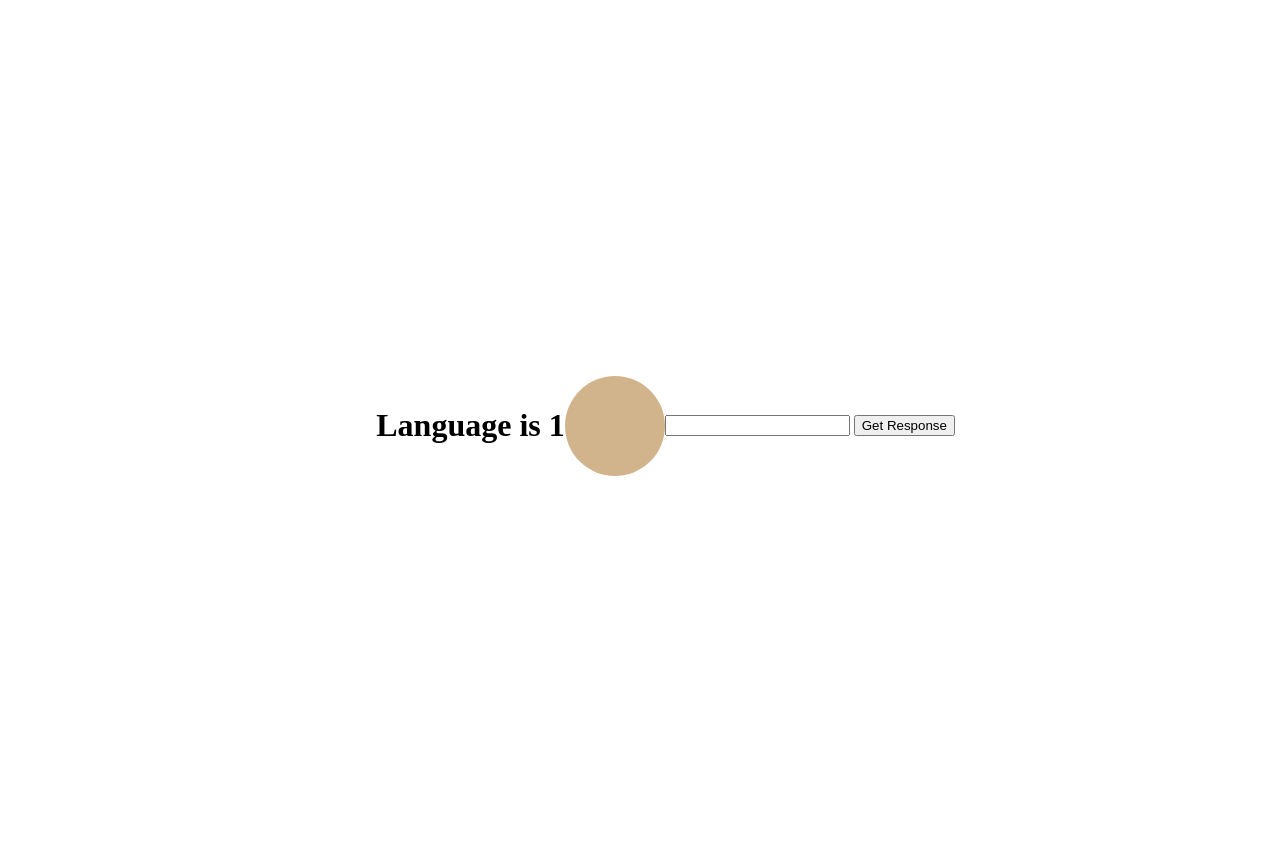
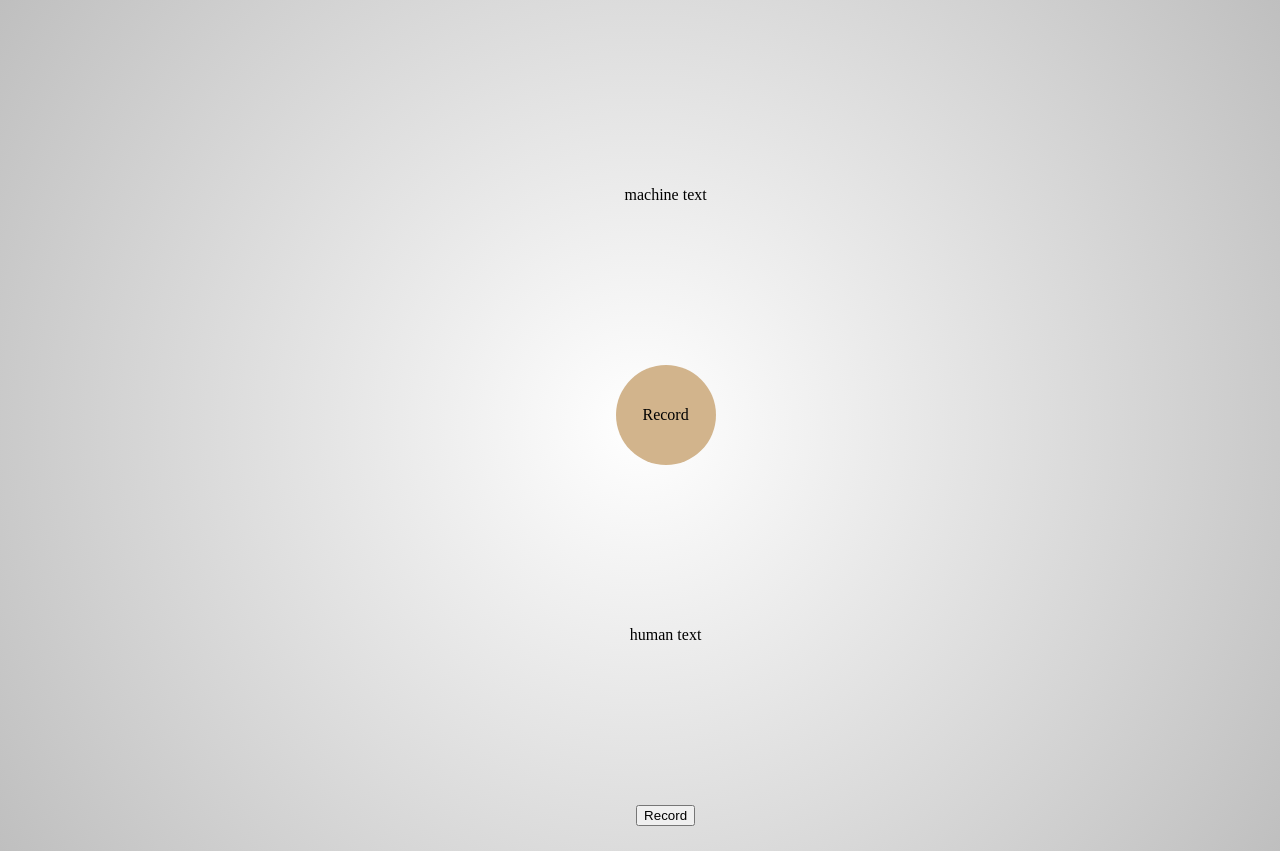
Before and after one commit to jacintogomez/Google-Hackathon-Gemini, a Flask app: page /conversation/1 in a window 1280 px wide. Run offline with Flask 3, Linux system fonts and the light colour scheme; parts of the project's set-up code (start-up, migrations or seed data) failed here and were passed over.

Commit message:
Style conversation page

```diff
--- a/templates/microphone.html
+++ b/templates/microphone.html
@@ -2,36 +2,47 @@
 <html lang="en">
 <head>
     <meta charset="UTF-8">
-    <title>Microphone</title>
+    <title>{{ language }} Chat</title>
     <style>
         body{
             display: flex;
+            flex-direction: column;
+            flex-wrap: wrap;
             margin: 2%;
+            text-align: center;
             justify-content: center;
             align-items: center;
             height: 100vh;
             width: 100vw;
-            {#background: radial-gradient(circle,gray,black);#}
+            background: radial-gradient(circle,#ffffff,#bfbfbf);
+            color: black;
         }
         .mic{
             background-color: tan;
             height: 100px;
             width: 100px;
             border-radius: 50%;
+            display: flex;
+            justify-content: center;
+            align-items: center;
+            margin: 0 auto;
         }
-        {}
+        .response{
+            flex: 1;
+            width: 300px;
+            display: flex;
+            justify-content: center;
+            align-items: center;
+            margin: 0 auto;
+        }
     </style>
 </head>
 <body>
-    <h1 id="heading">Language is {{ language }}</h1>
-    <div>
-    <div id="machine" class="machine"></div>
-    <div id="mic" class="mic"></div>
-    <div id="human" class="human"></div>
-    </div>
+        <div id="machine" class="response">machine text</div>
+        <div id="mic" class="mic">Record</div>
+        <div id="human" class="response">human text</div>
     <form id="human_form">
-        <input type="text" name="human_input">
-        <button type="submit">Get Response</button>
+        <button type="submit">Record</button>
     </form>
     <script>
         document.querySelector('#human_form').addEventListener('submit',async function(e){
```
Also changed, not shown: templates/lang_select.html (+6 -6 lines).
